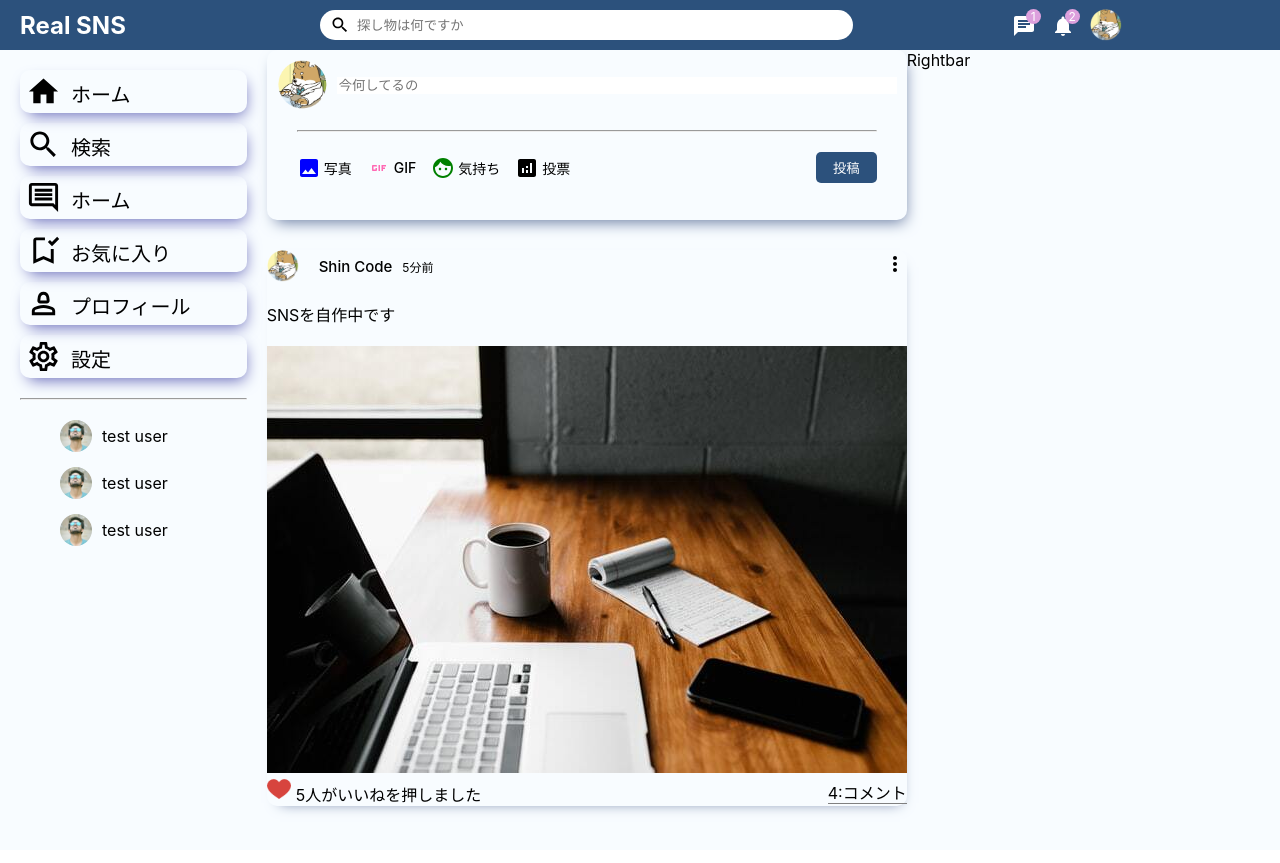
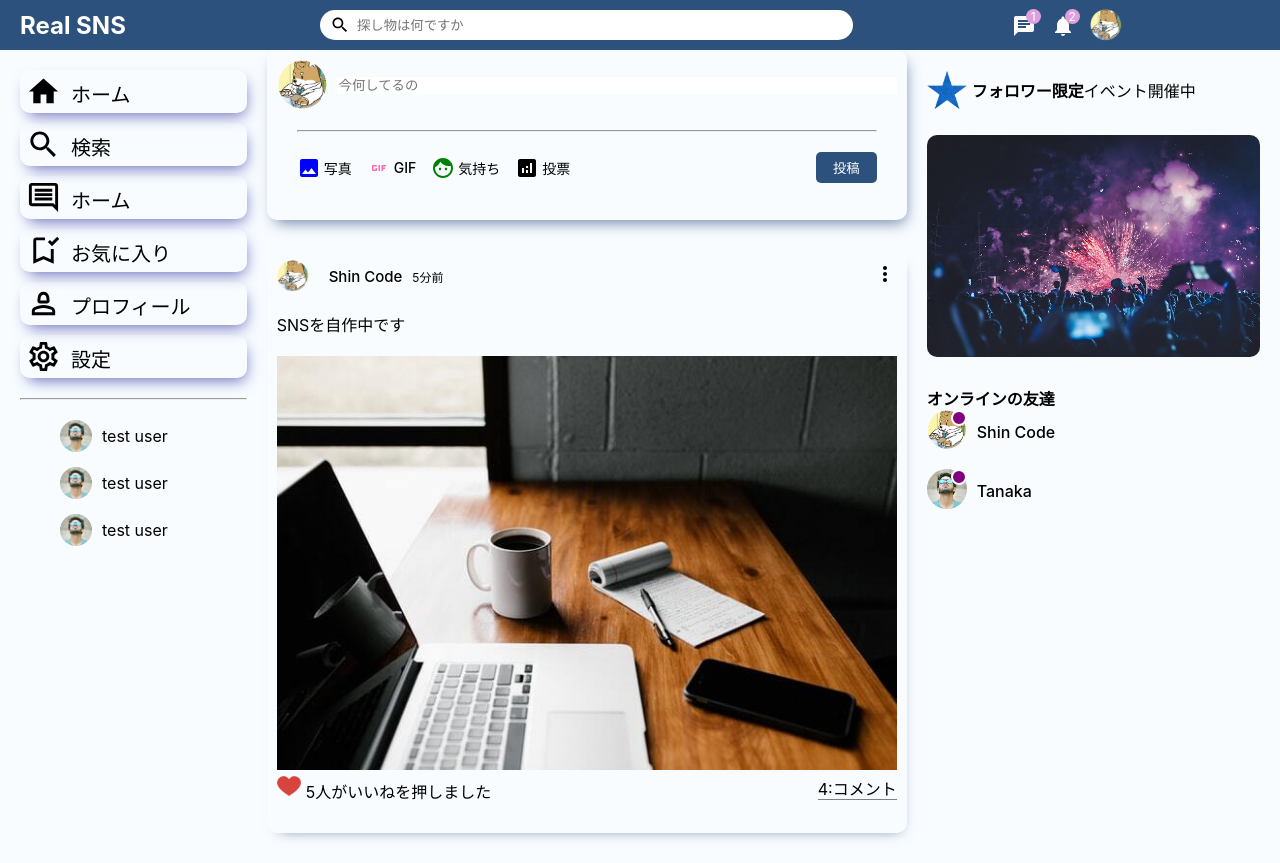
Before and after one commit to atuhon/real-sns, a React (Create React App) app in the folder React/real-sns-front/: page / in a window 1280 px wide. Built offline with nearby package versions, Linux system fonts and the light colour scheme.

Commit message:
17日分

```diff
--- a/React/real-sns-front/src/components/post/Post.jsx
+++ b/React/real-sns-front/src/components/post/Post.jsx
@@ -5,7 +5,7 @@
 export default function Post() {
   return (
     <div className="post">
-      <div className="postWarapper">
+      <div className="postWrapper">
         <div className="postTop">
           <div className="postTopLeft">
             <img
--- a/React/real-sns-front/src/components/rightbar/Rightbar.css
+++ b/React/real-sns-front/src/components/rightbar/Rightbar.css
@@ -1,3 +1,66 @@
 .rightbar{
     flex: 3.5;
+}.rightbarWrapper{
+    padding: 20px
 }
+.eventContainer{
+    display: flex;
+    align-items: center;
+}
+.starImg{
+    width: 40px;
+    height: 40px;
+    margin-right:5px;
+    object-fit: cover;
+}
+.eventText{
+    font-weight: 300;
+    font-size:15px;
+}
+.eventImg{
+    width: 100%;
+    border-radius: 10px;
+    margin: 25px 0;
+}
+.rightbarTitle{
+    margin-bottom: 20px;
+}
+.rightbarFriendList{
+    padding: 0;
+    margin: 0;
+    list-style: none;
+}
+.rightbarFriend{
+    display: flex;
+    align-items: center;
+    margin-bottom: 15px;
+}
+.rightbarProfileImgContainer{
+    margin-right: 10px;
+    position: relative;
+}
+/* .rightbarProfileImgContainerを親としてposition:absolute;の位置を決める */
+
+.profileImg{
+    width: 40px;
+    height: 40px;
+    border-radius: 50%;
+    object-fit: cover;
+
+}
+.rightbarUsername{
+    font-weight: 550;
+}
+.rightbarOnline{
+    background-color: purple;
+    position: absolute;
+    width: 12px;
+    height: 12px;
+    border-radius: 50%;
+    top: 0;
+    right: 0;
+    border:2px solid white;
+
+
+}
+/* .rightbarProfileImgContainerを親として絶対値を決める */
--- a/React/real-sns-front/src/components/rightbar/Rightbar.jsx
+++ b/React/real-sns-front/src/components/rightbar/Rightbar.jsx
@@ -4,7 +4,33 @@
 export default function Rightbar() {
   return (
     <div className='rightbar'>
-      Rightbar
+      <div className="rightbarWrapper">
+        <div className="eventContainer">
+          <img src="assets/star.png" alt="" className='starImg'/>
+          <span className="enentText">
+            <b>フォロワー限定</b>イベント開催中</span>
+        </div>
+        <img src="assets/ad.jpeg" alt="" className='eventImg'/>
+        <h4 className='rightTitle'>オンラインの友達</h4>
+        <ul className='rightbarFriendList'>
+          <li className='rightbarFriend'>
+            <div className="rightbarProfileImgContainer">
+            <img src="assets/person/1.jpeg" alt="" className='profileImg'/>
+            <span className="rightbarOnline"></span>
+            {/* ↑オンライン表示の〇を作るための空spanタグ */}
+            </div>
+            <span className="rightbarUsername">Shin Code</span>
+          </li>
+          <li className='rightbarFriend'>
+            <div className="rightbarProfileImgContainer">
+            <img src="assets/person/2.jpeg" alt="" className='profileImg'/>
+            <span className="rightbarOnline"></span>
+            </div>
+            <span className="rightbarUsername">Tanaka</span>
+          </li>
+        </ul>
+
+      </div>
     </div>
   )
 }
```
